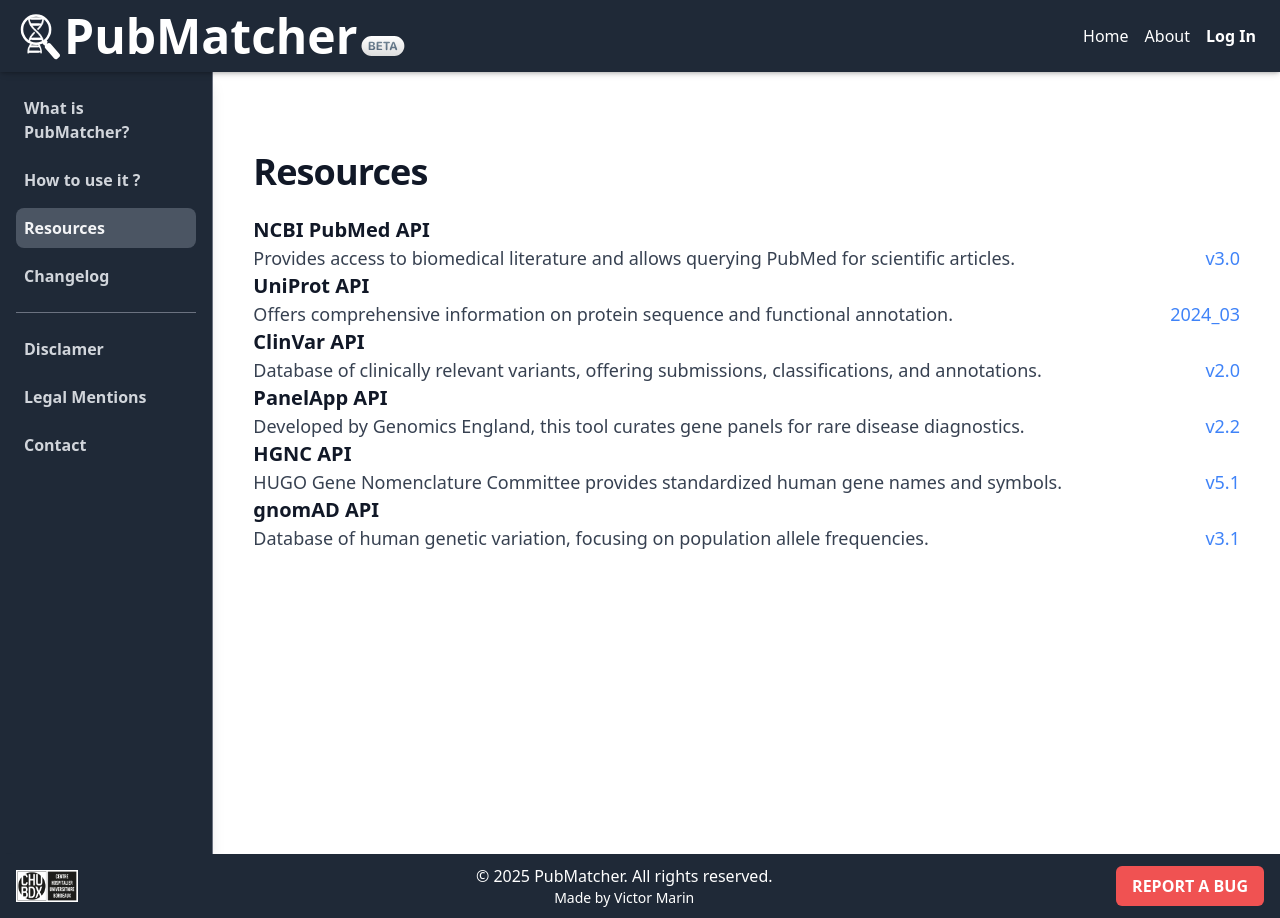
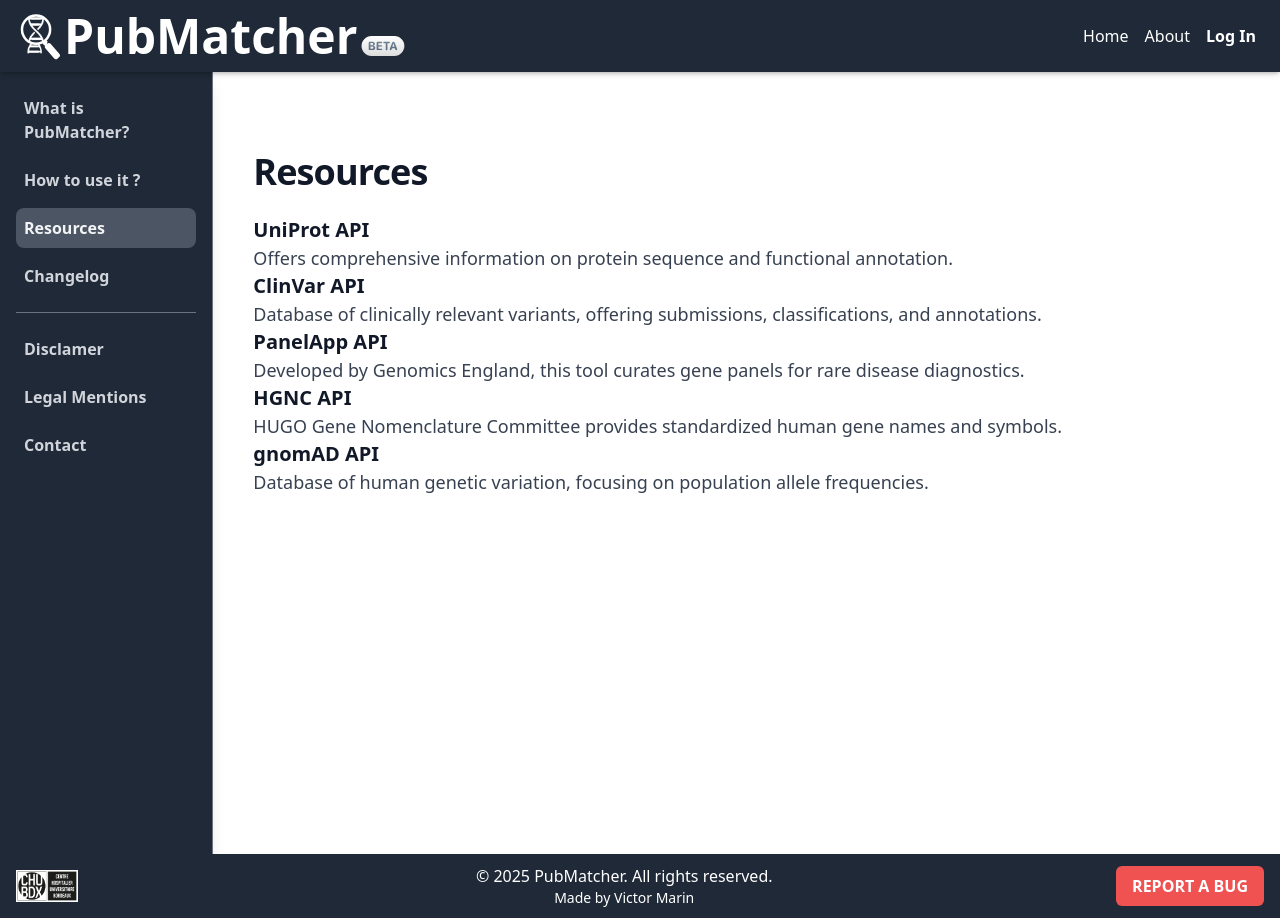
Before and after one commit to victormar1/PubMatcher, a Vue app: page /about/resources in a window 1280 px wide. Built offline with nearby package versions, Linux system fonts and the light colour scheme; what chartjs-plugin-datalabels would draw is missing.

Commit message:
popover fix

```diff
--- a/src/components/AboutGeneralPage.vue
+++ b/src/components/AboutGeneralPage.vue
@@ -6,15 +6,17 @@
                 </h2>
                 <p class="mb-4 font-light">
                     PubMatcher is an automated genomic search tool designed to streamline genetic analysis and research.
-                    By integrating biological databases and APIs, it simplifies the interpretation of pangenomic data espically for lesser known genes.
+                    By integrating biological databases and APIs, it simplifies the interpretation of pangenomic data
+                    espically for lesser known genes.
                 </p>
                 <p class="mb-4 font-medium">
-                    PubMatcher bridges the gap between genomic data and actionable insights, aiming to quickly identitfy possible association.
+                    PubMatcher bridges the gap between genomic data and actionable insights, aiming to quickly identitfy
+                    possible association.
                 </p>
 
             </div>
         </div>
-        <img class="  object-cover mx-auto drop-shadow" src="/images/pmchart.svg" alt="PubMatcher Logo" />
+        <!-- <img class="  object-cover mx-auto drop-shadow" src="/images/pmchart.svg" alt="PubMatcher Logo" /> -->
     </section>
 
 </template>
--- a/src/components/HowToUsePage.vue
+++ b/src/components/HowToUsePage.vue
@@ -53,8 +53,14 @@
 
 
 <script>
+import { initPopovers } from 'flowbite';
+
 export default {
     name: "HowToUsePage",
+
+    mounted() {
+        initPopovers();
+    },
     data() {
         return {
             currentSlide: 0,
--- a/src/components/ResourcesPage.vue
+++ b/src/components/ResourcesPage.vue
@@ -15,7 +15,7 @@
                         <div>
                             <a :href="ref.link" target="_blank" rel="noopener noreferrer"
                                 class="text-blue-500 hover:underline">
-                                {{ ref.version }}
+                                <!-- {{ ref.version }} -->
                             </a>
                         </div>
                     </li>
@@ -34,12 +34,6 @@ export default {
     data() {
         return {
             references: [
-                {
-                    name: 'NCBI PubMed API',
-                    desc: 'Provides access to biomedical literature and allows querying PubMed for scientific articles.',
-                    version: 'v3.0',
-                    link: 'https://www.ncbi.nlm.nih.gov/home/develop/api/',
-                },
                 {
                     name: 'UniProt API',
                     desc: 'Offers comprehensive information on protein sequence and functional annotation.',
```
